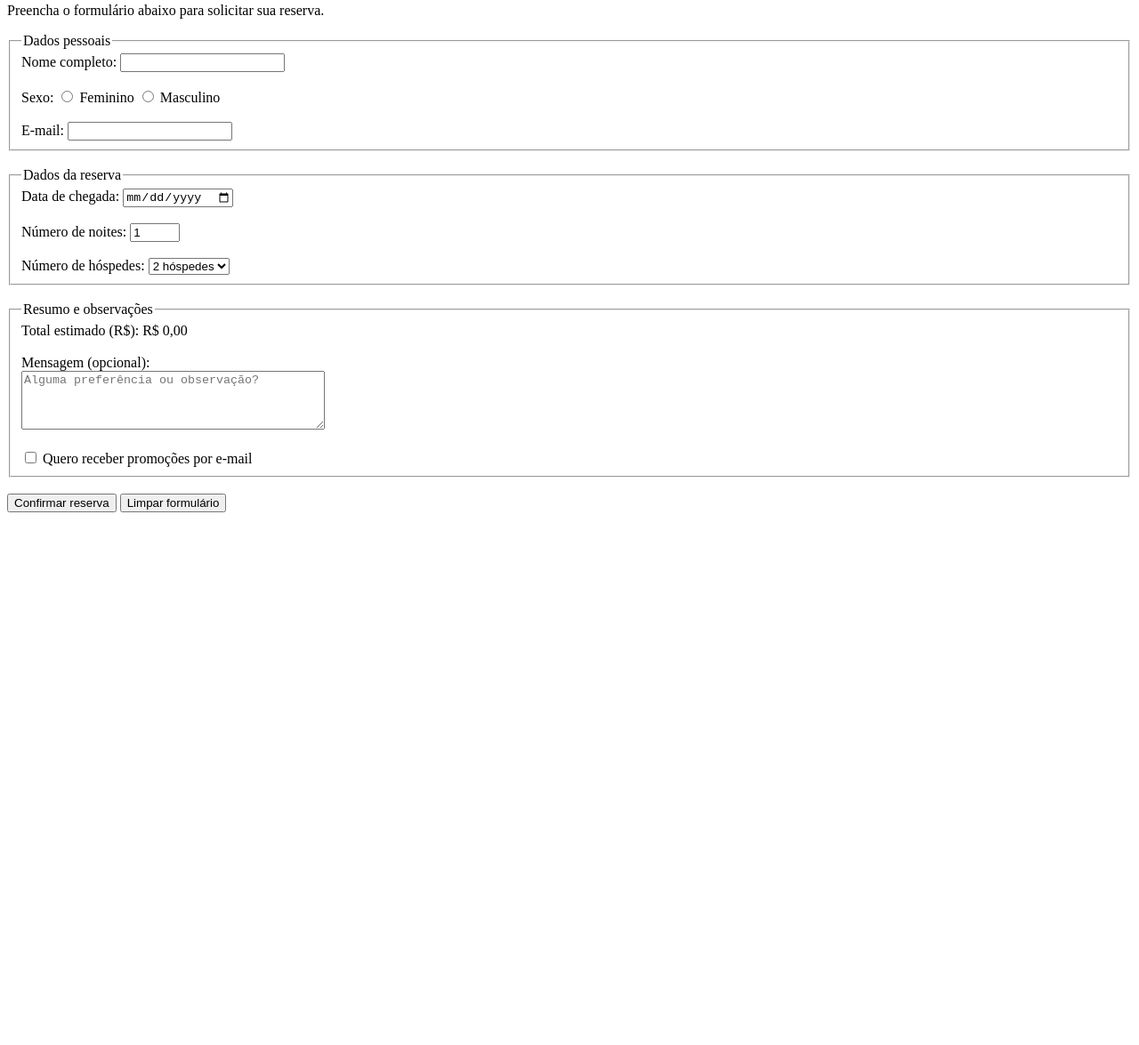
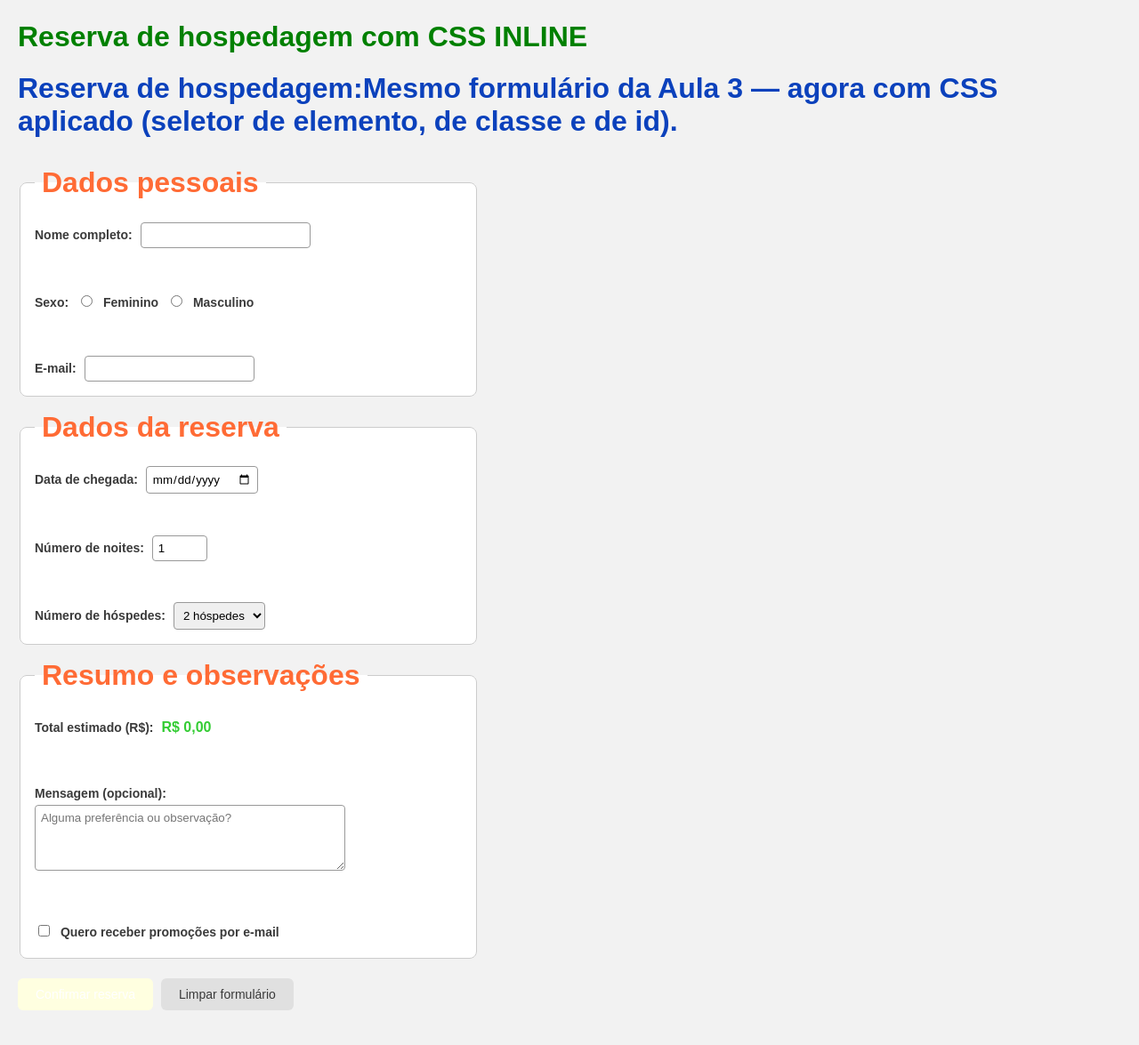
Before and after one commit to Daniellezago/Projeto-E-commerce, a plain HTML site: page formulario-hotel-estilizado.html in a window 1280 px wide. Shown: the part 77-1252 px from the top of the page at 89% size. Before the commit the page ends 800 px from the top, so only its background shows below. Drawn offline with Linux system fonts and the light colour scheme.

Commit message:
Parte 3 (S4, 31/08): CSS externo - seletores de elemento, classe e id
Extrai o estilo do formulario para style.css (link externo) e demonstra
os tres tipos de seletor CSS, comentados no proprio arquivo.

Co-Authored-By: Claude Sonnet 5 <noreply@anthropic.com>

```diff
--- a/formulario-hotel.html
+++ b/formulario-hotel-estilizado.html
@@ -2,11 +2,14 @@
 <html lang="pt-br">
     <head>
         <meta charset="UTF-8">
-        <title>Reserva - Hotel Exemplo</title>
+        <title>Reserva - Hotel Exemplo (estilizado)</title>
+        <link rel="stylesheet" href="style.css">
     </head>
     <body>
         <h1>Reserva de hospedagem</h1>
-        <p>Preencha o formulário abaixo para solicitar sua reserva.</p>
+		<h1 style="color: green">Reserva de hospedagem com CSS INLINE</h1>
+		<h1> Reserva de hospedagem:</h
+        <p>Mesmo formulário da Aula 3 — agora com CSS aplicado (seletor de elemento, de classe e de id).</p>
 
         <form action="/reservas" method="post">
 
@@ -28,8 +31,6 @@
                 <input type="email" id="email" name="email" required>
             </fieldset>
 
-            <br>
-
             <fieldset>
                 <legend>Dados da reserva</legend>
 
@@ -50,8 +51,6 @@
                 </select>
             </fieldset>
 
-            <br>
-
             <fieldset>
                 <legend>Resumo e observações</legend>
 
@@ -69,10 +68,8 @@
                 <label for="newsletter">Quero receber promoções por e-mail</label>
             </fieldset>
 
-            <br>
-
-            <button type="submit">Confirmar reserva</button>
-            <button type="reset">Limpar formulário</button>
+            <button type="submit" class="botao-principal" style="background-color:lightyellow;">Confirmar reserva</button>
+            <button type="reset" class="botao-secundario">Limpar formulário</button>
 
         </form>
     </body>
--- /dev/null
+++ b/style.css
@@ -0,0 +1,82 @@
+
+            /* Seletor de elemento (tag): aplica a TODOS os <body> da página */
+            body {
+                background-color: #f2f2f2;
+                font-family: Arial, sans-serif;
+                margin: 0;
+                padding: 20px;
+            }
+
+            /* Seletor de elemento */
+            h1 {
+                color: #0B41BC;
+            }
+
+            /* Seletor de elemento: todo fieldset ganha o mesmo visual */
+            fieldset {
+                background-color: #ffffff;
+                border: 1px solid #cccccc;
+                border-radius: 8px;
+                padding: 16px;
+                margin-bottom: 16px;
+                max-width: 480px;
+            }
+
+            /* Seletor de elemento */
+            legend {
+                color: #FF6B35;
+                font-weight: bold;
+                padding: 0 8px;
+            }
+
+            /* Seletor de elemento */
+            label {
+                font-size: 14px;
+                color: #3A3A3A;
+            }
+
+            /* Seletor de elemento: todos os campos de texto e número ficam parecidos */
+            input[type="text"],
+            input[type="email"],
+            input[type="date"],
+            input[type="number"],
+            select,
+            textarea {
+                padding: 6px;
+                border: 1px solid #999999;
+                border-radius: 4px;
+                font-family: inherit;
+            }
+
+            /* Seletor de CLASSE: só quem tiver class="botao-principal" */
+            .botao-principal {
+                background-color: #0B41BC;
+                color: #ffffff;
+                border: none;
+                padding: 10px 20px;
+                border-radius: 6px;
+                cursor: pointer;
+                font-size: 14px;
+            }
+
+            .botao-principal:hover {
+                background-color: #093399;
+            }
+
+            /* Seletor de CLASSE: botão secundário com outra cor */
+            .botao-secundario {
+                background-color: #e0e0e0;
+                color: #3A3A3A;
+                border: none;
+                padding: 10px 20px;
+                border-radius: 6px;
+                cursor: pointer;
+                font-size: 14px;
+            }
+
+            /* Seletor de ID: só o elemento único com id="total" */
+            #total {
+                font-weight: bold;
+                color: #33CC33;
+                font-size: 16px;
+            }
```
Also changed, not shown: 1 other file.
